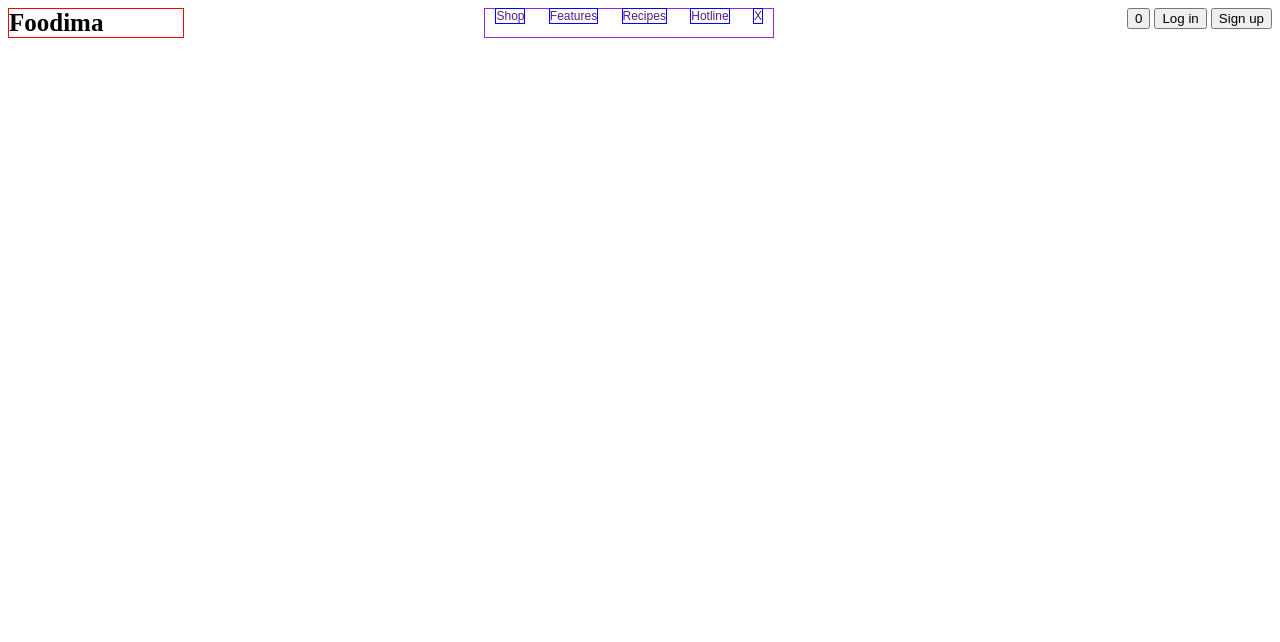
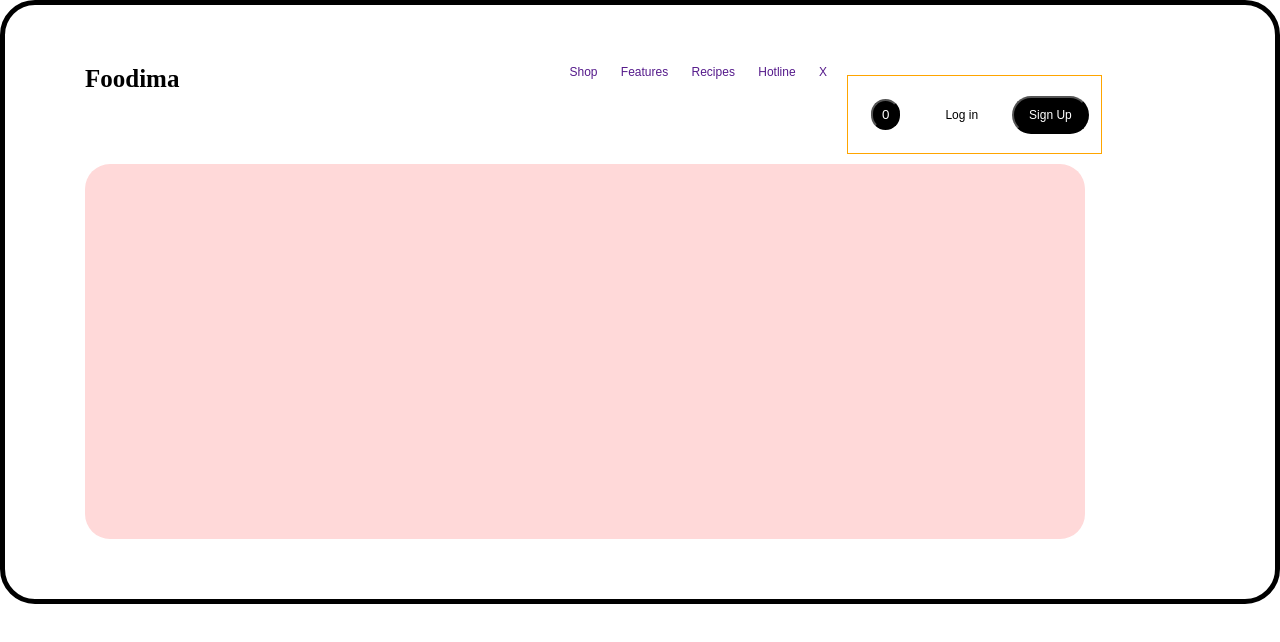
Before and after one commit to robinovitch61/css-club, a plain HTML site: page foodima-web/index.html in a window 1280 px wide. Drawn offline with Linux system fonts and the light colour scheme.

Commit message:
nar/angela pairing

```diff
--- a/foodima-web/index.html
+++ b/foodima-web/index.html
@@ -28,10 +28,26 @@
         </a>
       </span>
       <span class="buttons">
-        <button>0</button>
-        <button>Log in</button>
-        <button>Sign up</button>
+        <button class="notifications">0</button>
+        <button class="log-in">Log in</button>
+        <button class="sign-up">Sign Up</button>
       </span>
+
+    </div>
+
+    <div class="hero-container">
+
+
+      <div class="hero">
+
+
+      </div>
+    </div>
+
+
+
+
+
     </div>
   </body>
 </html>
--- a/foodima-web/style.css
+++ b/foodima-web/style.css
@@ -1,6 +1,15 @@
 /* * {
     border: 1px solid red;
 } */
+
+html {
+    border: 5px solid black;
+    border-radius: 35px;
+}
+
+body {
+    margin: 60px 80px 60px 80px;
+}
 
 a {
     text-decoration: none;
@@ -13,12 +22,12 @@ h1 {
 }
 
 .logo {
-    border: 1px solid red;
+    /* border: 1px solid red; */
     /* margin-right: 50px; */
 }
 
 .links {
-    border: 1px solid blueviolet;
+    /* border: 1px solid blueviolet; */
     font-family: sans-serif;
     font-size: 12px;
     margin-left: 300px;
@@ -26,13 +35,50 @@ h1 {
 
 .link {
     margin: 10px;
-    border: 1px solid blue;
+    /* border: 1px solid blue; */
 }
 
 .buttons {
-    margin-left: auto;
+    margin: 10px 10px 10px 10px;
+    border: 1px solid orange;
+    position: relative;
 }
 
 .container {
     display: flex;
 }
+
+.notifications {
+    background: black;
+    color: white;
+    padding-top: 6px;
+    padding-bottom: 6px;
+    padding-left: 9px;
+    padding-right: 9px;
+    border-radius: 25px;
+    margin: 23px;
+
+}
+
+.log-in {
+    margin: 12px;
+    background: none;
+    border: none;
+    font-size: 12px;
+}
+
+.sign-up {
+    margin: 12px;
+    background: black;
+    color: white;
+    font-size: 12px;
+    padding: 10px 15px 10px 15px;
+    border-radius: 25px;
+}
+
+.hero {
+    background-color: #ffd9d9;
+    height: 375px;
+    width: 1000px;
+    border-radius: 25px;
+}
```
